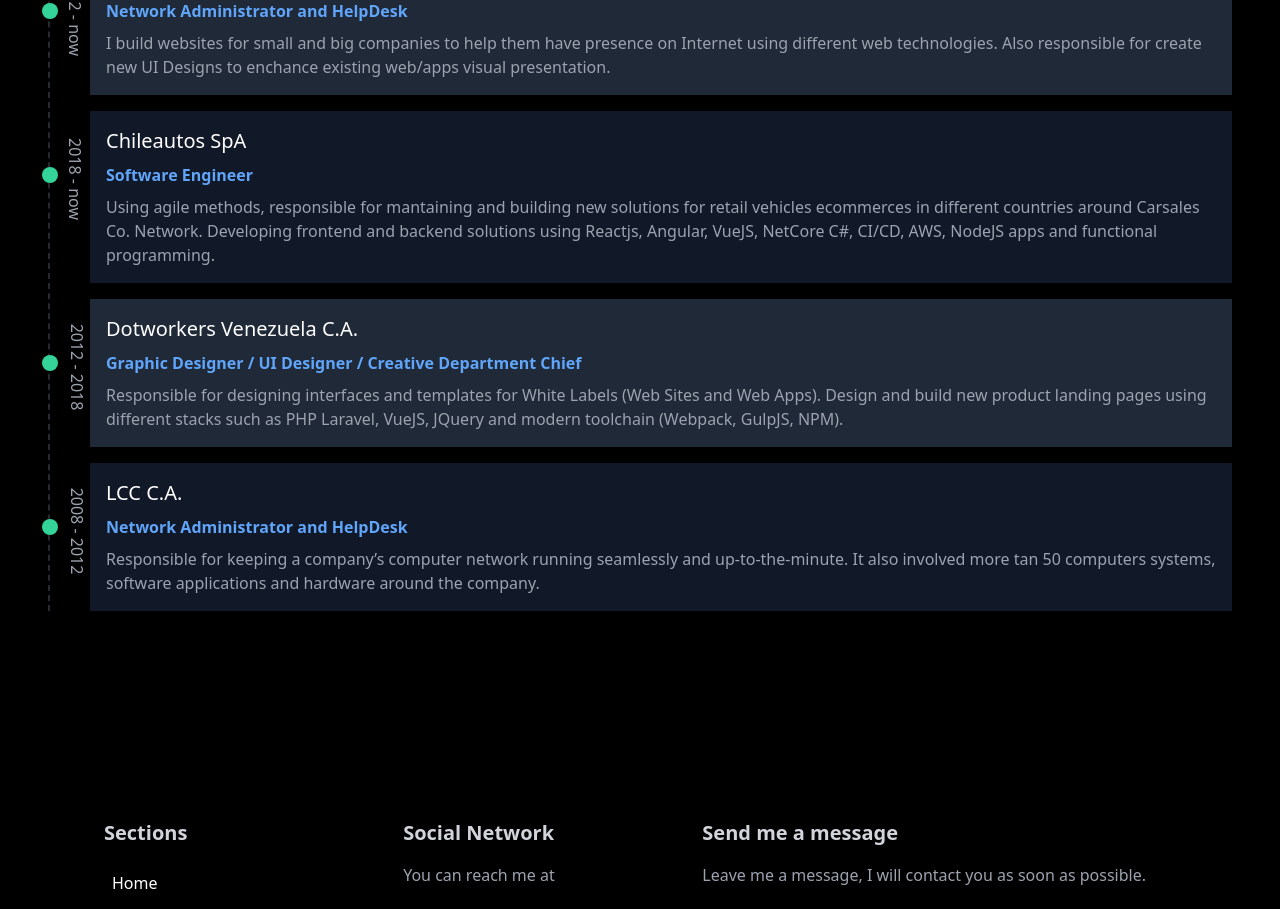
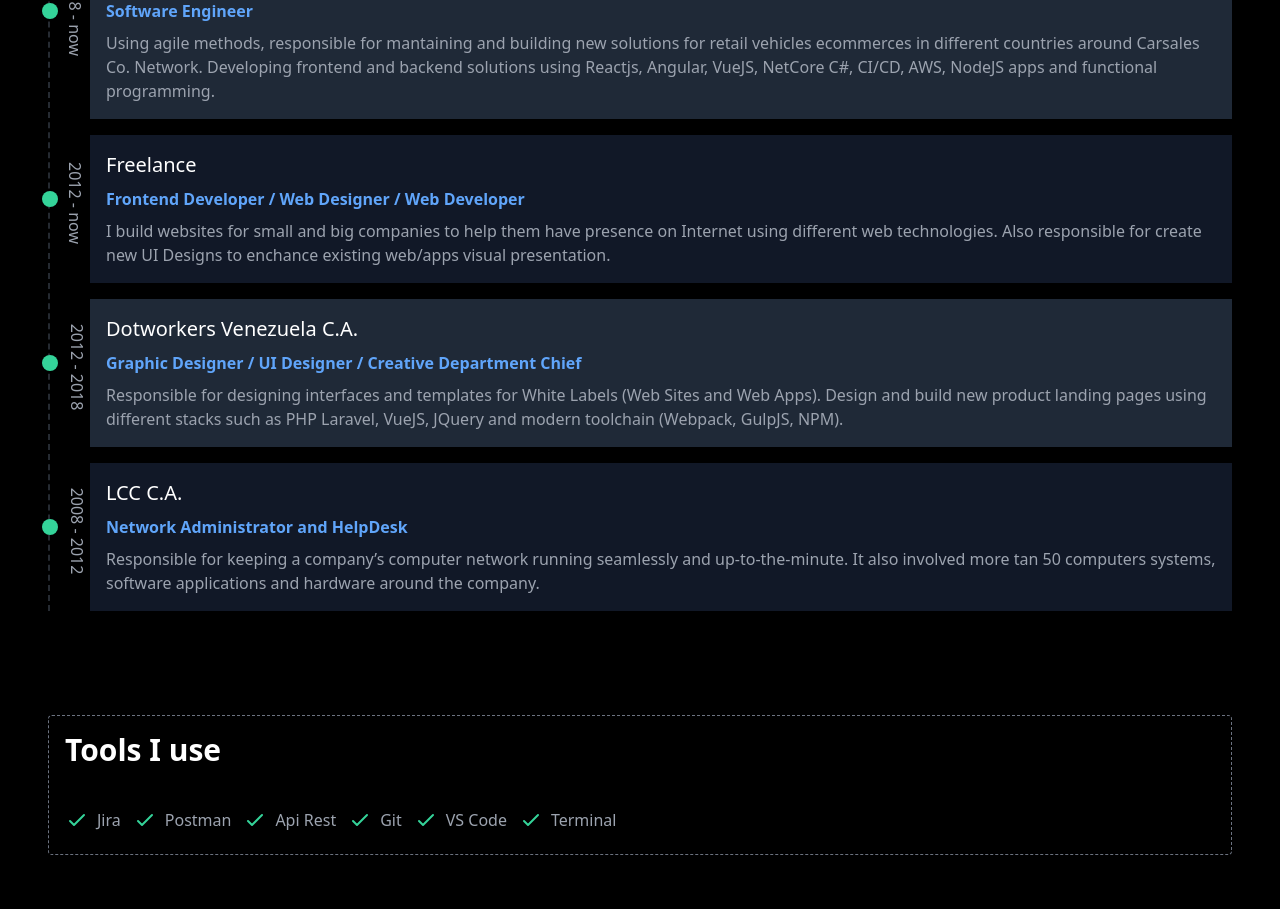
Before and after one commit to AlexSegen/nextjs-alexlab, a Next.js app: page /career in a window 1280 px wide. Shown: the part 897-1806 px from the top of the page. Built offline with nearby package versions, Linux system fonts and the light colour scheme.

Commit message:
Fix wrong job description

```diff
--- a/pages/career.jsx
+++ b/pages/career.jsx
@@ -91,24 +91,24 @@
                     </div>
                 </div>
 
-                <div className="p-2">
+                <div className="p-2 mb-10">
                     <h3 className="mb-10 text-3xl font-semibold text-white">Experience</h3>
 
                     <div className="relative pt-4 pl-10 mb-10 border-l-2 border-gray-600 border-opacity-50 border-dashed">
-                        <svg className="absolute w-10 h-10 -top-4 -left-6" fill="none" stroke="currentColor" viewBox="0 0 24 24" xmlns="http://www.w3.org/2000/svg"><path strokeLinecap="round" strokeLinejoin="round" strokeWidth={2} d="M12 8v4l3 3m6-3a9 9 0 11-18 0 9 9 0 0118 0z" /></svg>
+                        <svg className="absolute w-8 h-8 -top-2 -left-4" fill="none" stroke="currentColor" viewBox="0 0 24 24" xmlns="http://www.w3.org/2000/svg"><path strokeLinecap="round" strokeLinejoin="round" strokeWidth={2} d="M12 8v4l3 3m6-3a9 9 0 11-18 0 9 9 0 0118 0z" /></svg>
                         <ExperienceItem
                             className="bg-gray-800"
-                            company = "Frontend Developer / Web Designer / Web Developer"
-                            period="2012 - now"
-                            rol="Network Administrator and HelpDesk"
-                            description="I build websites for small and big companies to help them have presence on Internet using different web technologies. Also responsible for create new UI Designs to enchance existing web/apps visual presentation."
+                            company = "Chileautos SpA (Carsales Network)"
+                            period="2018 - now"
+                            rol="Software Engineer"
+                            description="Using agile methods, responsible for mantaining and building new solutions for retail vehicles ecommerces in different countries around Carsales Co. Network. Developing frontend and backend solutions using Reactjs, Angular, VueJS, NetCore C#, CI/CD, AWS, NodeJS apps and functional programming."
                         />
                         <ExperienceItem
                             className="bg-gray-900"
-                            company = "Chileautos SpA"
-                            period="2018 - now"
-                            rol="Software Engineer"
-                            description="Using agile methods, responsible for mantaining and building new solutions for retail vehicles ecommerces in different countries around Carsales Co. Network. Developing frontend and backend solutions using Reactjs, Angular, VueJS, NetCore C#, CI/CD, AWS, NodeJS apps and functional programming."
+                            company = "Freelance"
+                            period="2012 - now"
+                            rol="Frontend Developer / Web Designer / Web Developer"
+                            description="I build websites for small and big companies to help them have presence on Internet using different web technologies. Also responsible for create new UI Designs to enchance existing web/apps visual presentation."
                         />
                         <ExperienceItem
                             className="bg-gray-800"
@@ -127,6 +127,24 @@
                     </div>
                 </div>
 
+
+                <div className="p-2 mb-10">
+                    <div className="block">
+                        <div className="py-2">
+                            <div className="p-4 border border-gray-500 border-dashed rounded">
+                                <h3 className="mb-4 text-xl font-semibold text-white md:mb-10 md:text-3xl">Tools I use</h3>
+                                <div>
+                                    <Skill caption="Jira"/>
+                                    <Skill caption="Postman"/>
+                                    <Skill caption="Api Rest"/>
+                                    <Skill caption="Git"/>
+                                    <Skill caption="VS Code"/>
+                                    <Skill caption="Terminal"/>
+                                </div>
+                            </div>
+                        </div>
+                    </div>
+                </div>
             </div>
 
         </Layout>
```
